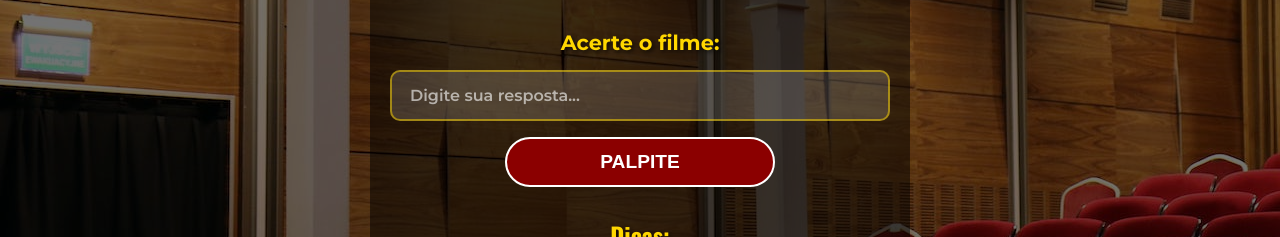
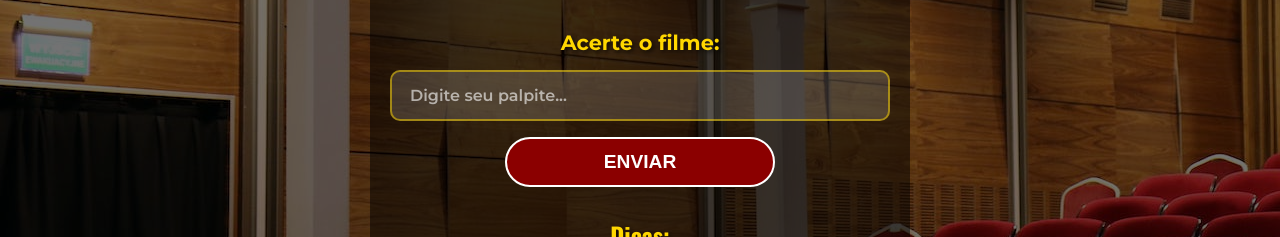
Before and after one commit to flaviare1s/qual-e-o-filme, a React (Vite) app: page / in a window 1280 px wide. Both pictures are taken after a click on the button "INICIAR". Shown: the part 268-505 px from the top of the page. Built offline with nearby package versions, Linux system fonts and the light colour scheme.

Commit message:
Ajusta placeholder e label do botão submit

```diff
--- a/src/components/Game.jsx
+++ b/src/components/Game.jsx
@@ -202,10 +202,10 @@ export function Game({ moviesData, onBackToMenu }) {
                 <form onSubmit={handleGuessSubmit}>
                   <label>
                     <p className='guess_text'>Acerte o filme: </p>
-                    <input className='guess_box' type="text" value={guess} onChange={handleGuessChange} placeholder="Digite sua resposta..." />
+                    <input className='guess_box' type="text" value={guess} onChange={handleGuessChange} placeholder="Digite seu palpite..." />
                   </label>
                   <p>
-                    <button type="submit">Palpite</button>
+                    <button type="submit">Enviar</button>
                   </p>
                 </form>
               )}
```
